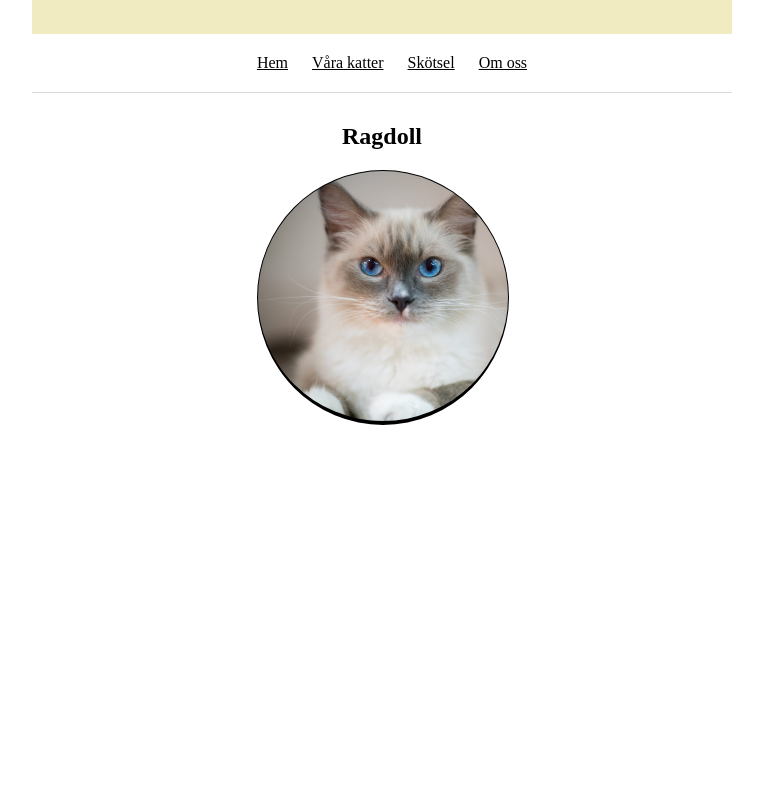
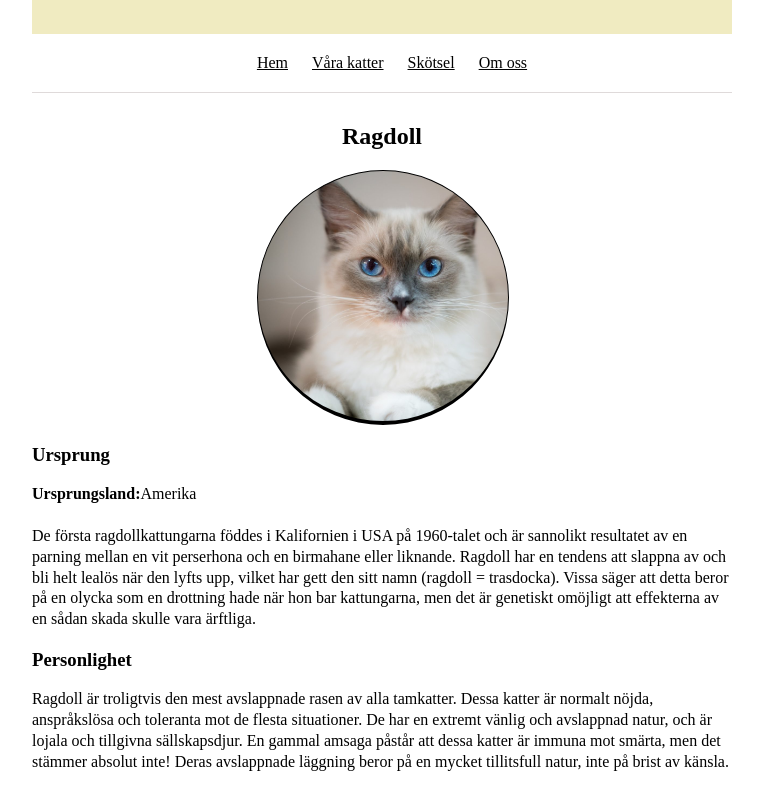
Before and after one commit to ericalundstrom/Catpedia, a plain HTML site: page index.html in a window 1280 px wide. Shown: the part 134-923 px from the top of the page, without its empty margins (258-1021 px from the left). Before the commit the page ends 800 px from the top, so only its background shows below. Drawn offline with Linux system fonts and the light colour scheme.

Commit message:
lagt till text

```diff
--- a/index.html
+++ b/index.html
@@ -21,6 +21,24 @@
     <h2 id="ragdoll">Ragdoll</h2>
     <div class="katt">
         <div class="image"></div>
+    </div>
+    <h3>Ursprung</h3>
+    <p class="text">
+        <b>Ursprungsland:</b>Amerika
+        <br><br>De första ragdollkattungarna föddes i Kalifornien i USA på 1960-talet och är sannolikt resultatet av en
+        parning
+        mellan en vit perserhona och en birmahane eller liknande. Ragdoll har en tendens att slappna av och bli helt
+        lealös när den lyfts upp, vilket har gett den sitt namn (ragdoll = trasdocka). Vissa säger att detta beror på en
+        olycka som en drottning hade när hon bar kattungarna, men det är genetiskt omöjligt att effekterna av en sådan
+        skada skulle vara ärftliga.
+    </p>
+    <h3>Personlighet</h3>
+    <p class="text">
+        Ragdoll är troligtvis den mest avslappnade rasen av alla tamkatter. Dessa katter är normalt nöjda, anspråkslösa
+        och toleranta mot de flesta situationer. De har en extremt vänlig och avslappnad natur, och är lojala och
+        tillgivna sällskapsdjur. En gammal amsaga påstår att dessa katter är immuna mot smärta, men det stämmer absolut
+        inte! Deras avslappnade läggning beror på en mycket tillitsfull natur, inte på brist av känsla.</p>
+    <div clsass="under">
 
     </div>
 </body>
--- a/stylesheet.css
+++ b/stylesheet.css
@@ -1,9 +1,14 @@
+body {
+    max-width: 700px;
+    text-align: center;
+    margin-left: auto;
+    margin-right: auto;
+}
+
 #rubrik {
     background-color: #f0ebc1;
     width: 700px;
     height: 140px;
-    text-align: center;
-    margin: auto;
     padding-top: 20px;
     color: #bfa581;
     overflow: hidden;
@@ -26,8 +31,7 @@
     max-width: 700px;
     text-align: center;
     overflow: hidden;
-    margin-left: auto;
-    margin-right: auto;
+
 }
 
 #ragdoll {
@@ -51,5 +55,13 @@
     border-radius: 50%;
     border: 1px solid black;
     border-bottom-width: 4px;
+}
 
+h3 {
+    text-align: left;
 }
+
+.text {
+    text-align: left;
+    line-height: 1.3;
+}
```
